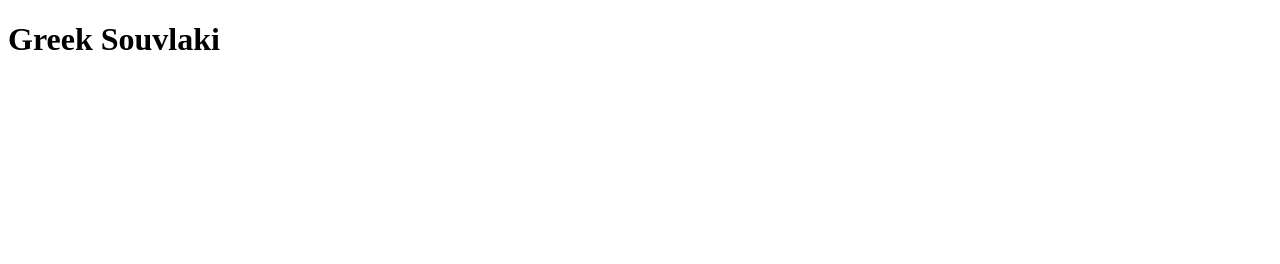
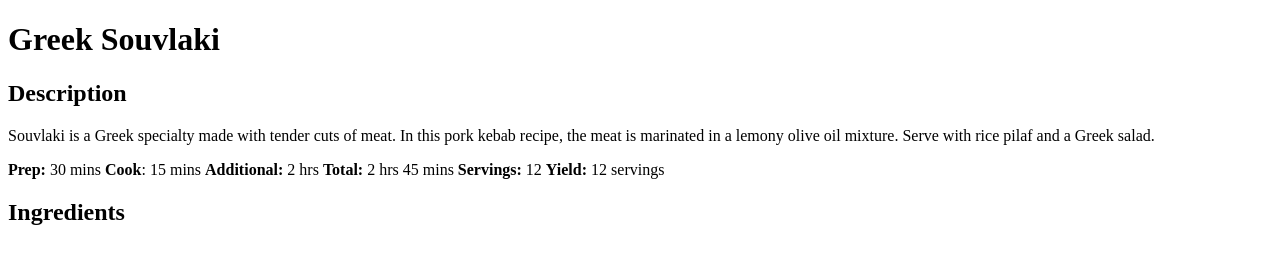
Before and after one commit to photiades/odin_recipes, a plain HTML site: page souvlaki.html in a window 1280 px wide. Drawn offline with Linux system fonts and the light colour scheme.

Commit message:
added desctiption of recipe

```diff
--- a/souvlaki.html
+++ b/souvlaki.html
@@ -2,9 +2,25 @@
 <html lang="en" dir="ltr">
   <head>
     <meta charset="utf-8">
-    <title>Souvlaki Recipes - Photiades</title>
+    <title>Souvlaki Recipe - Photiades</title>
   </head>
   <body>
     <h1>Greek Souvlaki</h1>
+    <h2>Description</h2>
+    <p>Souvlaki is a Greek specialty made with tender cuts of meat. In this pork kebab recipe, the meat is marinated in a lemony olive oil mixture. Serve with rice pilaf and a Greek salad.</p>
+    <p><strong>Prep:</strong>
+30 mins
+<strong>Cook</strong>:
+15 mins
+<strong>Additional:</strong>
+2 hrs
+<strong>Total:</strong>
+2 hrs 45 mins
+<strong>Servings:</strong>
+12
+<strong>Yield:</strong>
+12 servings
+</p>
+    <h2>Ingredients</h2>
   </body>
 </html>
```
